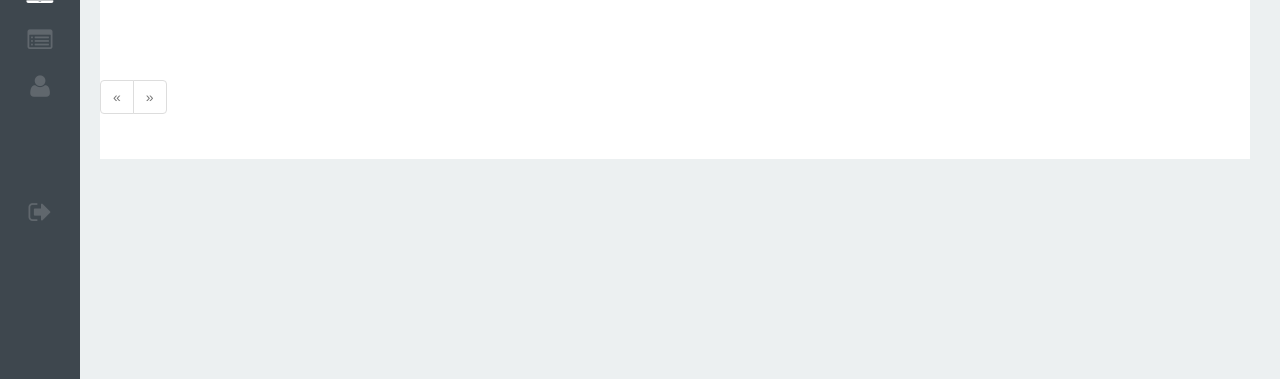
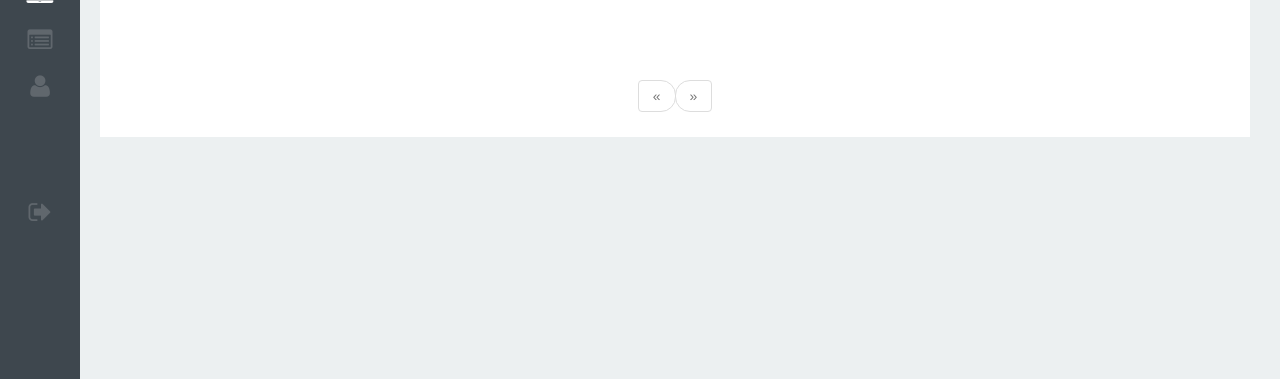
Before and after one commit to ruitian/tj-dev, a Flask app: page /server in a window 1280 px wide. Shown: the part 181-560 px from the top of the page. Run offline with Flask 2, Linux system fonts and the light colour scheme; the visitor is signed in with stand-in values (Sample User, id 1); data that the repository does not hold is empty; some libraries are stand-ins or nearby versions.

Commit message:
更改时间js位置

```diff
--- a/app/templates/base.html
+++ b/app/templates/base.html
@@ -48,9 +48,6 @@
         </ul>
     </div>
 
-    {{ moment.include_jquery() }}
-    {{ moment.include_moment() }}
-    {{ moment.lang("zh-CN") }}
     <div class="side-content">
         <div class="alert-msg">
             {% block messages %}
--- a/app/templates/build.html
+++ b/app/templates/build.html
@@ -5,6 +5,8 @@
     <link rel="stylesheet" href="{{ url_for('static', filename='css/build.css') }}">
 {% endblock %}
 {% block page_content %}
+    {{ moment.include_moment() }}
+    {{ moment.lang("zh-CN") }}
     <div class="top-name">
         代码构建
     </div>
@@ -54,7 +56,7 @@
                     </tbody>
                 </table>
             </div>
-            <div class="pagination">
+            <div class="pager">
                 {{ macros.pagination_widget(pagination, '.build_code') }}
             </div>
         </div>
--- a/app/templates/server.html
+++ b/app/templates/server.html
@@ -36,7 +36,7 @@
                 </tbody>
             </table>
         </div>
-        <div class="pagination">
+        <div class="pager">
             {{ macros.pagination_widget(pagination, '.add_server') }}
         </div>
     </div>
```
